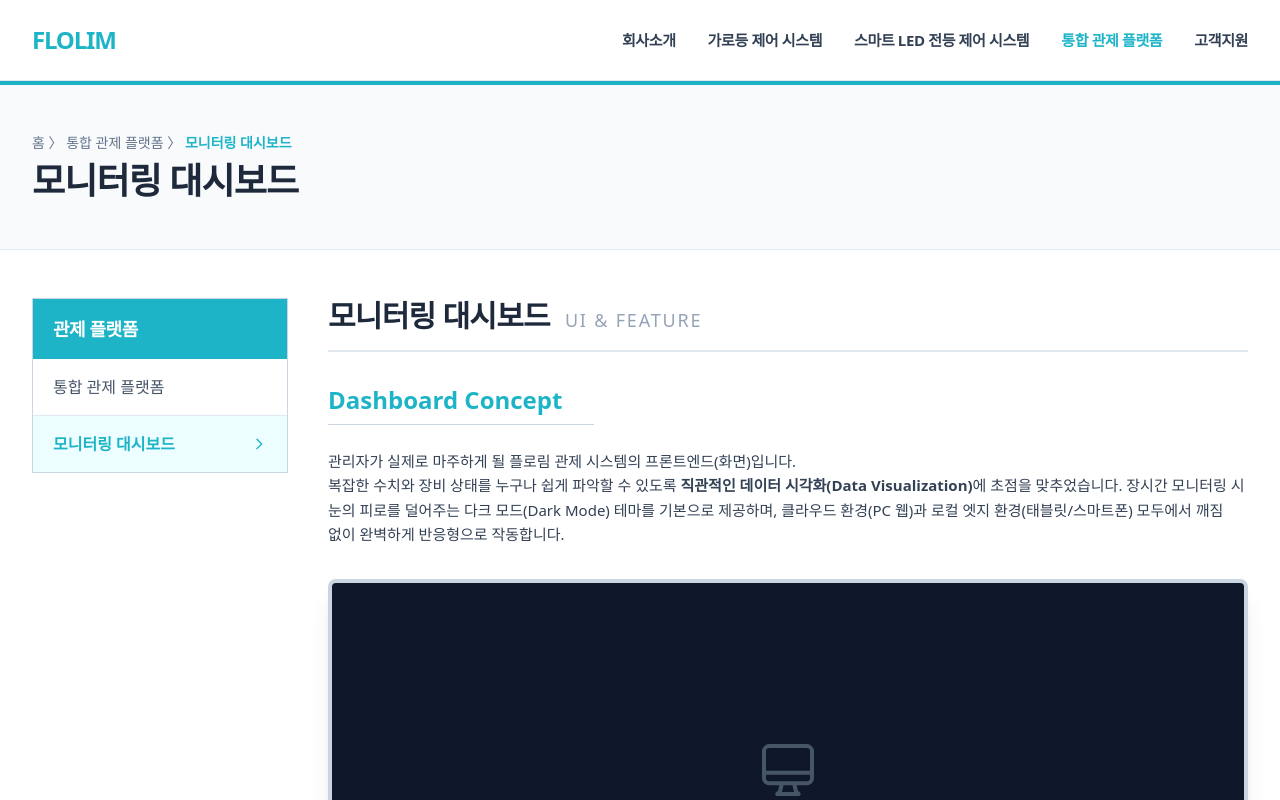
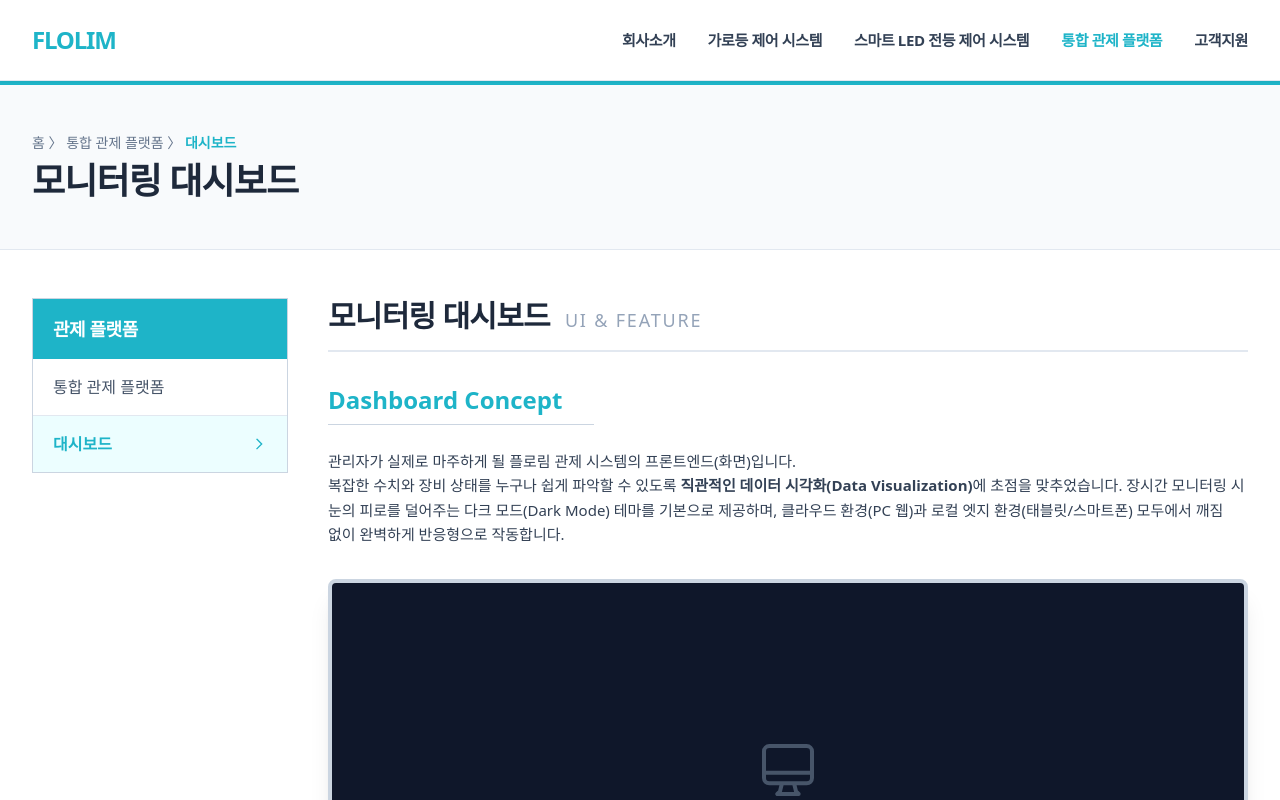
Before and after one commit to flolim-mj54/flolim-website, a React (Vite) app: page /dashboard in a window 1280 px wide. Shown: the top 800 px of the page. Built offline with nearby package versions, Linux system fonts and the light colour scheme.

Commit message:
플랫폼 본문 제목 h2 수정

```diff
--- a/src/Dashboard.jsx
+++ b/src/Dashboard.jsx
@@ -7,7 +7,7 @@ const Dashboard = () => {
       <div className="w-full bg-slate-50 py-12 border-b border-slate-200 border-t-4 border-t-[#1eb4c8]">
         <div className="max-w-7xl mx-auto px-4 sm:px-6 lg:px-8">
           <div className="text-sm text-slate-500 mb-2 font-medium">
-            홈 〉 통합 관제 플랫폼 〉 <span className="text-[#1eb4c8] font-bold">모니터링 대시보드</span>
+            홈 〉 통합 관제 플랫폼 〉 <span className="text-[#1eb4c8] font-bold">대시보드</span>
           </div>
           <h1 className="text-3xl md:text-4xl font-black text-slate-800 tracking-tight">모니터링 대시보드</h1>
         </div>
@@ -27,7 +27,7 @@ const Dashboard = () => {
               </li>
               <li className="border-b border-slate-200 last:border-0">
                 <Link to="/dashboard" className="flex items-center justify-between px-5 py-4 bg-cyan-50 text-[#1eb4c8] font-bold">
-                  모니터링 대시보드 <svg className="w-4 h-4" fill="none" stroke="currentColor" viewBox="0 0 24 24"><path strokeLinecap="square" strokeLinejoin="miter" strokeWidth="2" d="M9 5l7 7-7 7"></path></svg>
+                  대시보드 <svg className="w-4 h-4" fill="none" stroke="currentColor" viewBox="0 0 24 24"><path strokeLinecap="square" strokeLinejoin="miter" strokeWidth="2" d="M9 5l7 7-7 7"></path></svg>
                 </Link>
               </li>
             </ul>
--- a/src/PlatformIntro.jsx
+++ b/src/PlatformIntro.jsx
@@ -7,7 +7,7 @@ const PlatformIntro = () => {
       <div className="w-full bg-slate-50 py-12 border-b border-slate-200 border-t-4 border-t-[#1eb4c8]">
         <div className="max-w-7xl mx-auto px-4 sm:px-6 lg:px-8">
           <div className="text-sm text-slate-500 mb-2 font-medium">
-            홈 〉 <span className="text-[#1eb4c8] font-bold">통합 관제 플랫폼</span>
+            홈 〉 <span className="text-[#1eb4c8] font-bold">플랫폼 소</span>
           </div>
           <h1 className="text-3xl md:text-4xl font-black text-slate-800 tracking-tight">
             통합 관제 플랫폼
```
